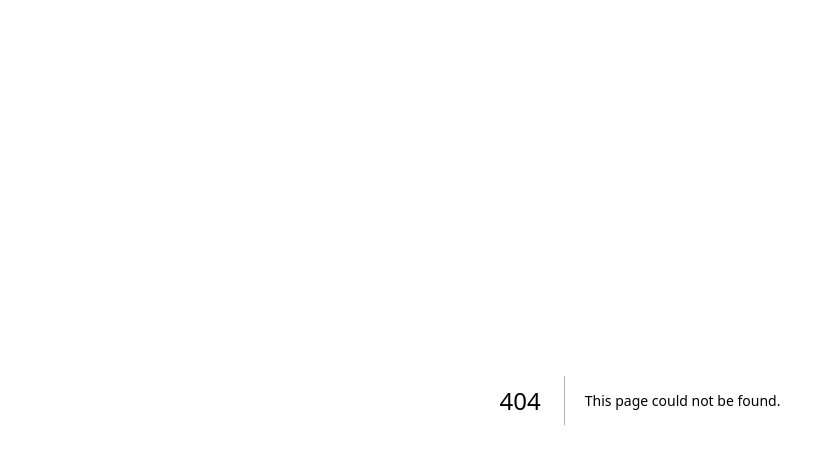
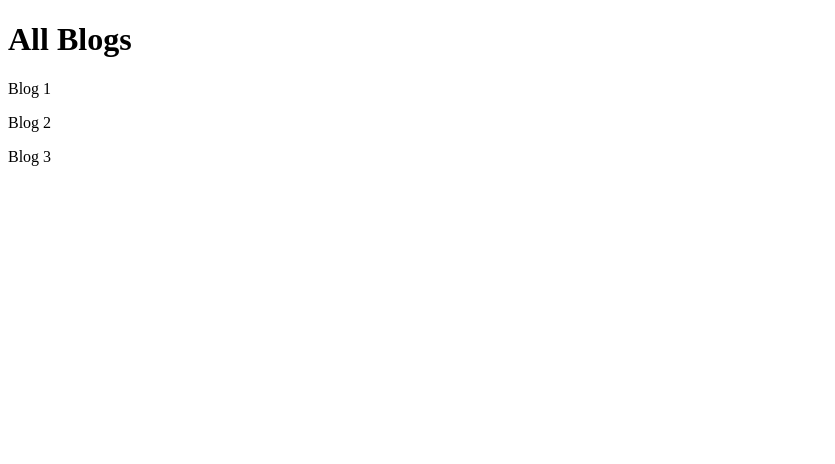
Before and after one commit to Mayank-Bajaj-22/next-js-learning, a Next.js app in the folder Section 2/01_routing-in-next.js/: page /blogs in a window 1280 px wide. Before the commit this address had no page. Shown: the top 464 px of the page, without its empty margins (0-835 px from the left). Built offline with nearby package versions, Linux system fonts and the light colour scheme.

Commit message:
dynamic route using params

```diff
--- /dev/null
+++ b/Section 2/01_routing-in-next.js/app/blogs/page.js
@@ -0,0 +1,12 @@
+export default async function Blog({ params }) {
+    console.log(await params);
+
+    return (
+        <>
+            <h1>All Blogs</h1>
+            <p>Blog 1</p>
+            <p>Blog 2</p>
+            <p>Blog 3</p>
+        </>
+    )
+}
--- a/Section 2/01_routing-in-next.js/app/page.js
+++ b/Section 2/01_routing-in-next.js/app/page.js
@@ -1,6 +1,8 @@
 import Link from "next/link";
 
-export default function Home() {
+export default async function Home({ searchParams, params }) {
+  console.log(await searchParams)
+  console.log(await params)
   return (
     <>
       <h1>
```
Also changed, not shown: Section 2/01_routing-in-next.js/app/blogs/[blogId]/page.js (added, +7 -0 lines), Section 2/01_routing-in-next.js/settings.json (added, +8 -0 lines), 1 other file (tests, documents, lock files or other folders).
